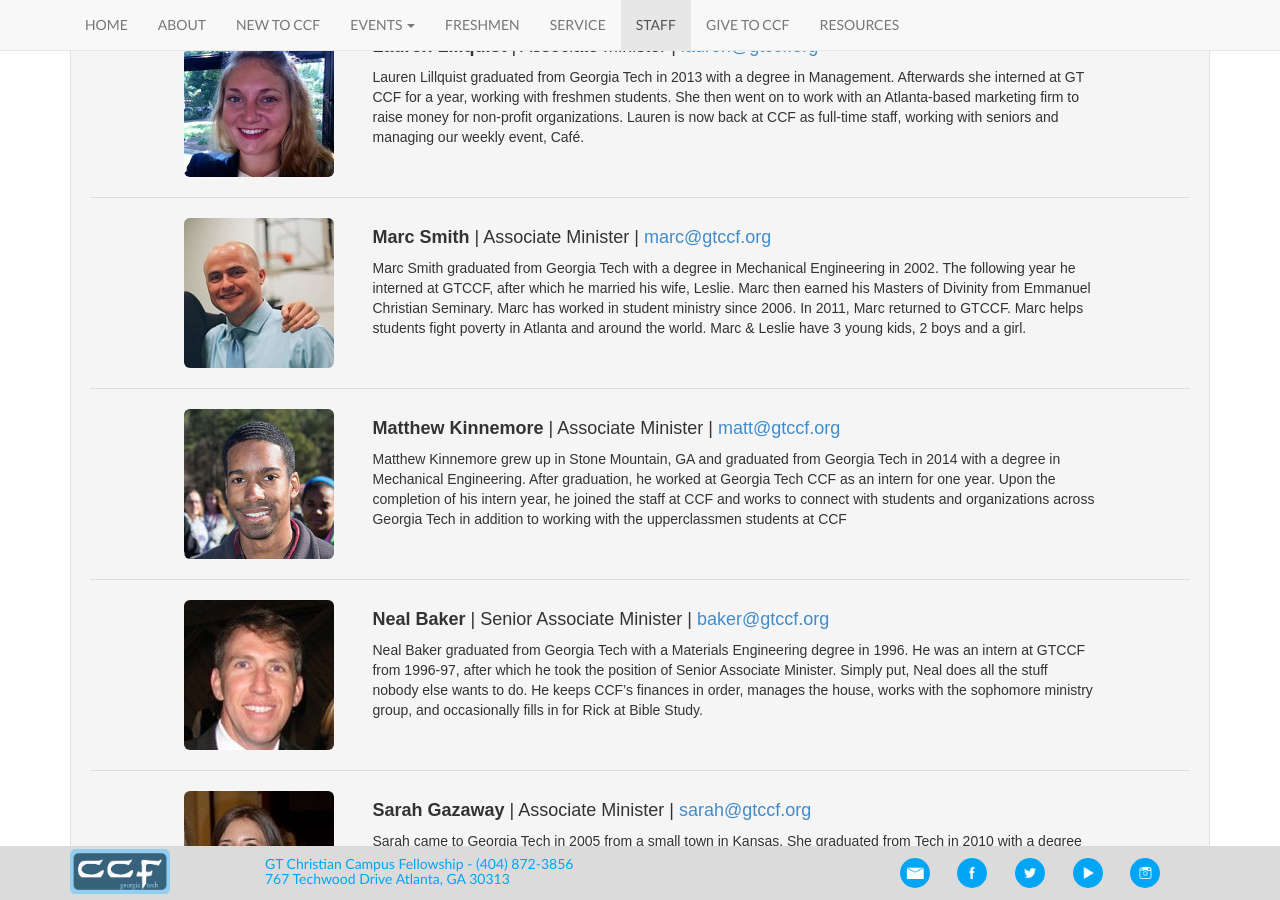
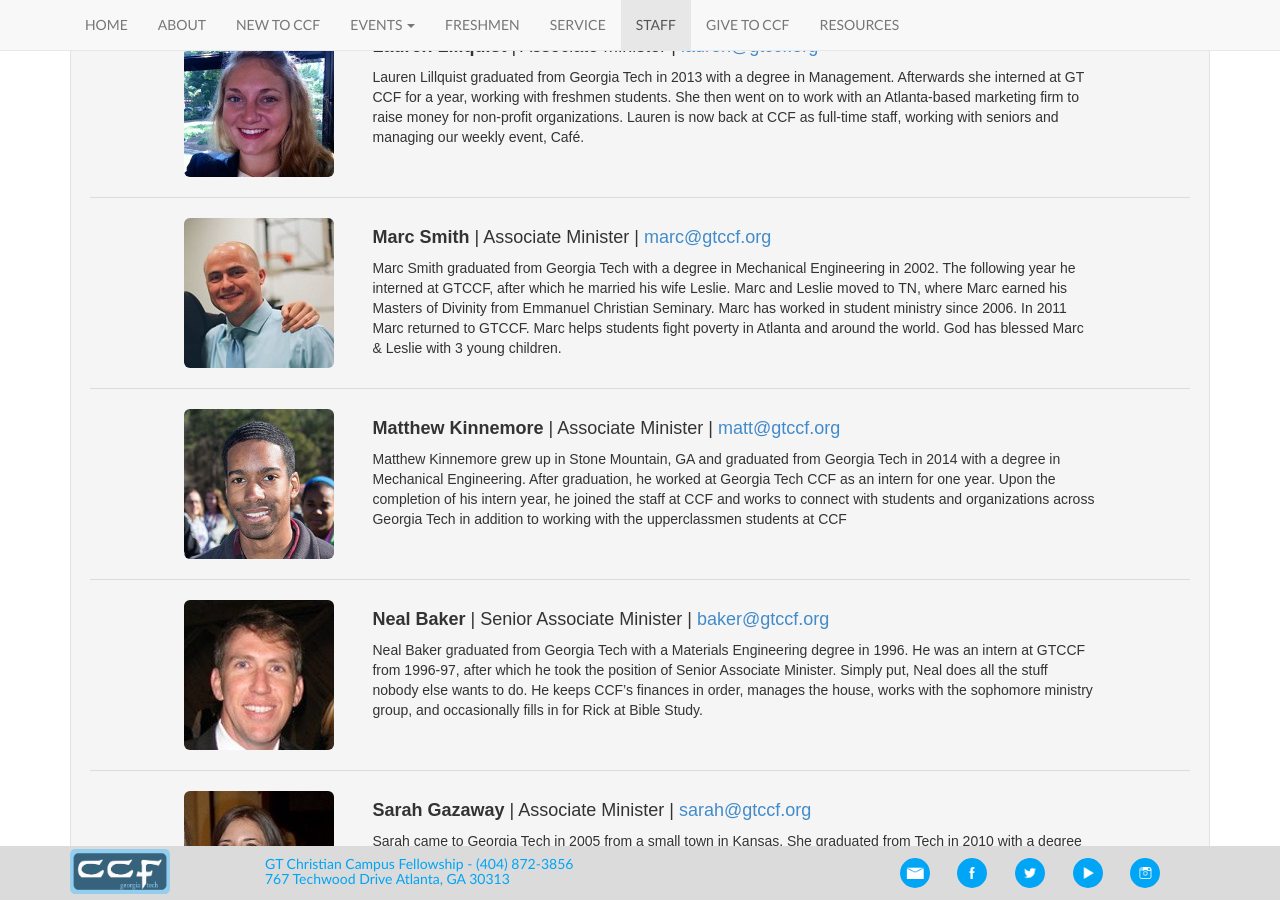
Before and after one commit to gtccf/gtccf.github.io, a Jekyll site: the page built from staff/index.html, in a window 1280 px wide and 900 px high, scrolled down 773 px. Built offline with Jekyll 4.4.1, drawn with Linux system fonts in a browser that asks for light colours; nearby versions of some CDN libraries.

Commit message:
Updated Marc Smith's profile

```diff
--- a/compassion/index.html
+++ b/compassion/index.html
@@ -159,7 +159,7 @@ layout: default
         <div class="col-md-1"></div>
         <div class="col-md-2"><br><br><img src="{{ site.baseurl }}/photos/staff/marc.jpg" class="img-rounded"></div>
         <div class="col-md-8"><strong><h4><br />Marc Smith</strong> | Associate Minister | <a href="mailto:marc@gtccf.org">marc@gtccf.org</a></h4>
-          <br />Marc Smith graduated from Georgia Tech with a degree in Mechanical Engineering in 2002. The following year he interned at GTCCF, after which he married his wife Leslie. Marc and Leslie moved to TN, where Marc earned his Masters of Divinity from Emmanuel School of Religion. Marc has worked in student ministry since 2006. In 2008 God blessed Marc &amp; Leslie with their son Gabriel. In 2011 Marc returned to GTCCF. In January of 2012 Marc &amp; Leslie welcomed their second boy, Liam, into the world! Marc helps students fight poverty in Atlanta and around the world.<br></div>
+          <br>Marc Smith graduated from Georgia Tech with a degree in Mechanical Engineering in 2002. The following year he interned at GTCCF, after which he married his wife Leslie. Marc and Leslie moved to TN, where Marc earned his Masters of Divinity from Emmanuel Christian Seminary. Marc has worked in student ministry since 2006. In 2011 Marc returned to GTCCF.  Marc helps students fight poverty in Atlanta and around the world. God has blessed Marc &amp; Leslie with 3 young children.</br></div>
       </div><!--row div-->
       <br />
       <div class="divider"></div>
--- a/staff/index.html
+++ b/staff/index.html
@@ -49,8 +49,7 @@ layout: default
         <div class="col-md-1"></div>
         <div class="col-md-2"><br><img src="{{ site.baseurl }}/photos/staff/marc.jpg" class="img-rounded"></div>
         <div class="col-md-8"><strong><h4><br />Marc Smith</strong> | Associate Minister | <a href="mailto:marc@gtccf.org">marc@gtccf.org</a></h4>
-          Marc Smith graduated from Georgia Tech with a degree in Mechanical Engineering in 2002. The following year he interned at GTCCF, after which he married his wife, Leslie.  Marc then earned his Masters of Divinity from Emmanuel Christian Seminary.  Marc has worked in student ministry since 2006.  In 2011, Marc returned to GTCCF.  Marc helps students fight poverty in Atlanta and around the world.  Marc
-    &amp; Leslie have 3 young kids, 2 boys and a girl.</div>
+          Marc Smith graduated from Georgia Tech with a degree in Mechanical Engineering in 2002. The following year he interned at GTCCF, after which he married his wife Leslie. Marc and Leslie moved to TN, where Marc earned his Masters of Divinity from Emmanuel Christian Seminary. Marc has worked in student ministry since 2006. In 2011 Marc returned to GTCCF.  Marc helps students fight poverty in Atlanta and around the world. God has blessed Marc & Leslie with 3 young children.</div>
         </div><!--row div-->
         <br />
         <div class="divider"></div>
```
